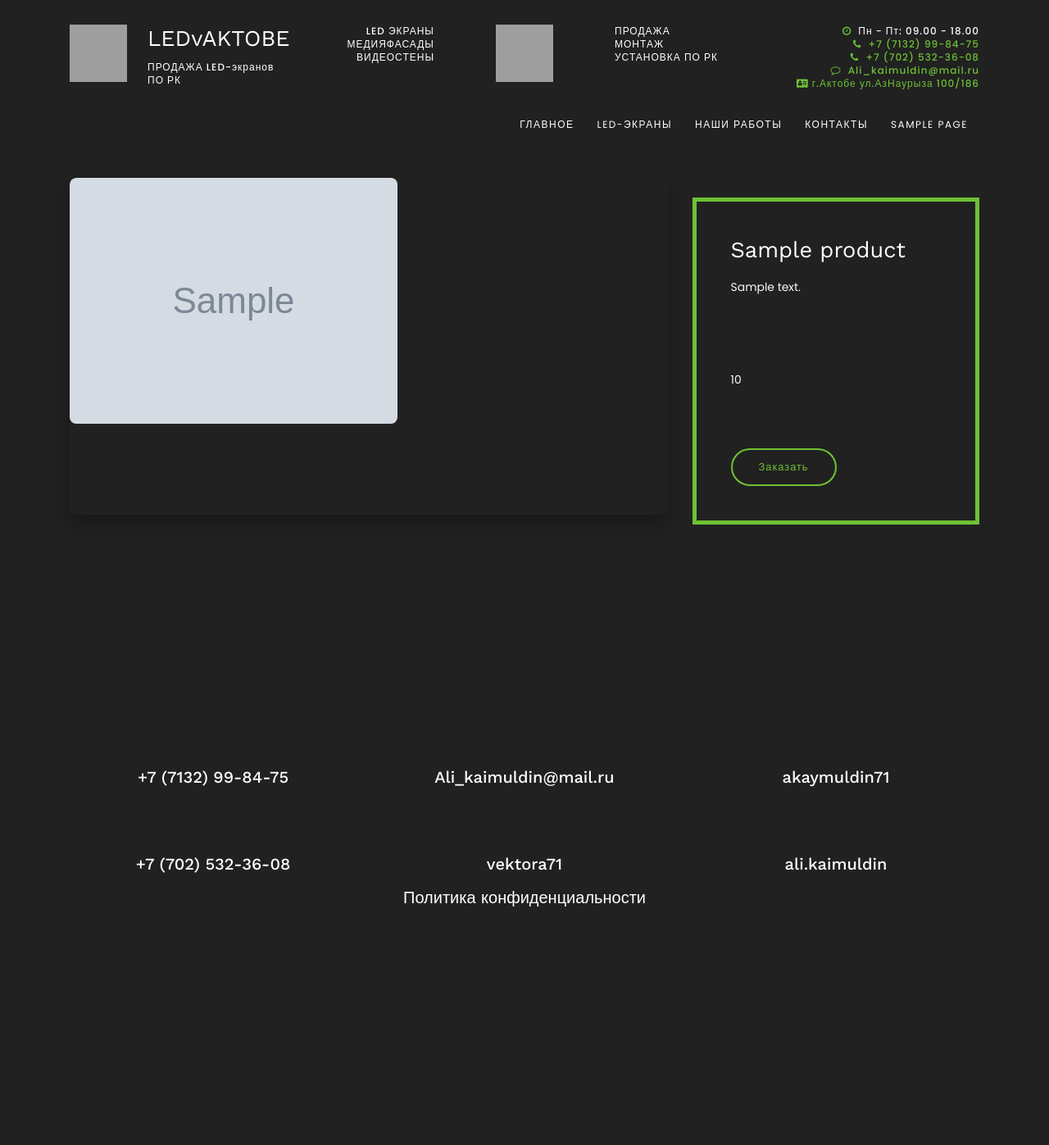
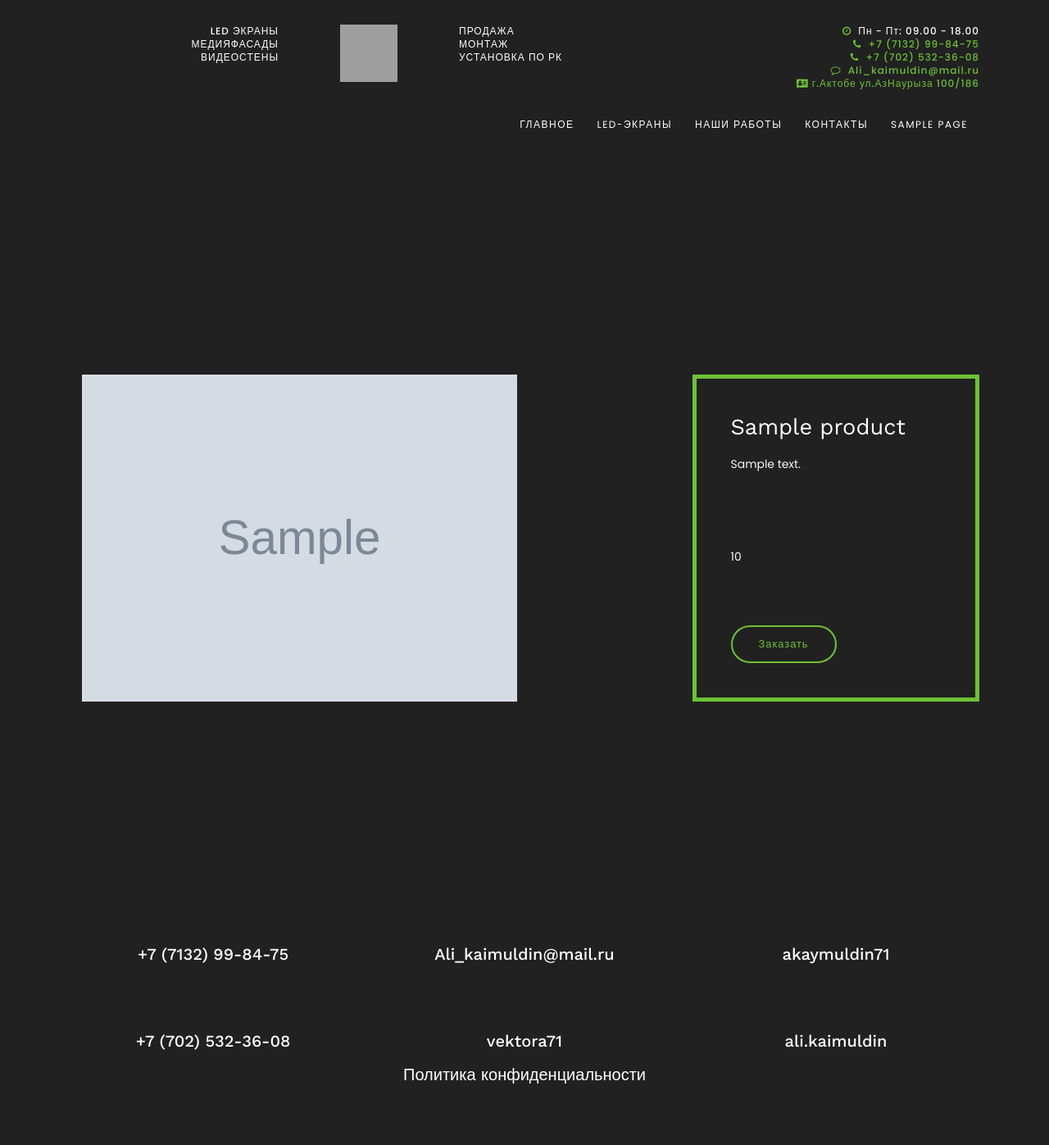
Before and after one commit to lookonkz/led-actobe, a Django app: template stock/templates/stock/product__detail.html in a window 1280 px wide. Shown: the whole page at 82% size. Before the commit the page ends 1106 px from the top, so only its background shows below. Run offline with Django 3.2, Linux system fonts and the light colour scheme; the template is opened without the code that fills it: most values are stand-ins (such as "Sample title", 1, 10 or a date in 2020); grey boxes marked "Sample" are stand-in pictures; some libraries are stand-ins or nearby versions; some web fonts are replaced; grey boxes are pictures that could not be loaded.

Commit message:
v -1.1.4.2

```diff
--- a/static/static_dev/js/custom/custom-op-corporate.js
+++ b/static/static_dev/js/custom/custom-op-corporate.js
@@ -88,7 +88,7 @@
 		/* Testimonials Carousel */
 
 		$("#owl-testimonials").owlCarousel({
-			items : 3,
+			items : 2,
 			itemsDesktop : [800,2],
 			itemsDesktopSmall : [800,1],
 			itemsTablet: [600,1],
--- a/stock/templates/stock/product__detail.html
+++ b/stock/templates/stock/product__detail.html
@@ -8,31 +8,43 @@
     {{ product.description }}
 {% endblock %}
 {% block content %}
-<div class="section padding-top-bottom background-dark over-hide">
-    <div class="container">
-        <div class="row">
-            <div class="clear"></div>
-            <br><br><br><br>
-            <div class="col-lg-8 mt-lg-5 mt-xl-0">
-                <div class="video-section">
-                    <figure class="vimeo rounded-2 img-raised over-hide">
-                        <img src="{{ product.img.url }}" alt="{{ product.name }}" class="rounded-2 over-hide">
-                    </figure>
+    <div class="section small-height padding-top-bottom">
+		<div class="parallax  background-dark over-hide" ></div>
+		<div class="light-fade-over-2"></div>
+		<div class="hero-center-wrap z-bigger">
+			<div class="container hero-text parallax-fade-top">
+				<div class="row">
+                    <div class="col-md-12">
+                    </div>
+				</div>
+			</div>
+		</div>
+	</div>
+
+    <div class="section padding-top-bottom background-dark over-hide">
+        <div class="container">
+            <div class="row">
+                <div class="clear"></div>
+                <br><br><br><br>
+                <div class="col-lg-8 col-md-8 mt-lg-5 mt-xl-0">
+                    <img src="{{ product.img.url }}" alt="{{ product.name }}" class="rounded-2 over-hide col-lg-12 col-md-12 mt-lg-5 mt-xl-0" style="height: 100%; width: auto">
                 </div>
-            </div>
-            <div class="col-lg-4 mt-4 mt-lg-0 mt-xl-4" data-scroll-reveal="enter bottom move 40px over 0.8s after 0.2s" data-scroll-reveal-id="4" data-scroll-reveal-initialized="true" data-scroll-reveal-complete="true">
-                <div class="call-box-5 dark">
-                    <h4 class="color-white">{{ product.name }}</h4>
-                    <p class="mt-3 mb-5">{{ product.description|safe }}</p><br>
-                    <p class="mt-3 mb-5">{{ product.price|safe }}</p><br>
-                    <button type="button" data-toggle="modal" data-target="#exampleModalCenter" class="btn btn-primary btn-simple btn-round btn-long">Заказать</button>
+                <div class="col-lg-4 mt-4 mt-lg-0" data-scroll-reveal="enter bottom move 40px over 0.8s after 0.2s" data-scroll-reveal-id="4" data-scroll-reveal-initialized="true" data-scroll-reveal-complete="true">
+                    <div class="call-box-5 dark">
+                        <h4 class="color-white">{{ product.name }}</h4>
+                        <p class="mt-3 mb-5">{{ product.description|safe }}</p><br>
+                        <p class="mt-3 mb-5">{{ product.price|safe }}</p><br>
+                        <button type="button" data-toggle="modal" data-target="#exampleModalCenter1" class="btn btn-primary btn-simple btn-round btn-long">Заказать</button>
+                    </div>
                 </div>
             </div>
         </div>
     </div>
-</div>
 
-    <div class="modal fade" id="exampleModalCenter" tabindex="-1" role="dialog" aria-labelledby="exampleModalCenterTitle" aria-hidden="true">
+
+
+
+     <div class="modal fade" id="exampleModalCenter1" tabindex="-2" role="dialog" aria-labelledby="exampleModalCenterTitle" aria-hidden="true">
       <div class="modal-dialog modal-dialog-centered" role="document">
         <div class="modal-content">
           <div class="modal-header">
@@ -65,9 +77,9 @@
         </div>
       </div>
     </div>
-    {% if sended %}
 
-    {% endif %}
+
+
 
 
 
@@ -83,11 +95,11 @@ $(document).ready(function(){
      data: formNm.serialize(),
      success: function (data) {
      // Вывод текста результата отправки
-     $(formNm).html(data);
+     $(formNm).html('<h4>Спасибо за зявку!</h4>');
      },
      error: function (jqXHR, text, error) {
      // Вывод текста ошибки отправки
-     $(formNm).html(error);
+     $(formNm).html('<h4>Спасибо за зявку!</h4>');
      }
      });
      return false;
--- a/templates/includes/header.html
+++ b/templates/includes/header.html
@@ -2,26 +2,7 @@
 <div id="menu-wrap" class="cbp-af-header black-menu-background-1st-trans menu-fixed-padding-small menu-shadow">
     <div class="container nav-top-bar">
         <div class="row">
-            <div class="col-md-1" style="text-align: center">
-                <img src="{% static 'img/led.png' %}" alt="" class="" style="height: 70px; width: 70px;">
-
-{#                <p><i class="fa fa-clock-o mr-1"></i> Пн - Пт: 09.00 - 18.00#}
-{#                    <a href="tel:87132998475"><i class="fa fa-phone ml-2 mr-1"></i>#}
-{#                        +7 (7132) 99-84-75#}
-{#                    </a>#}
-{#                    <a href="tel:87025323608"><i class="fa fa-phone ml-2 mr-1"></i>#}
-{#                        +7 (702) 532-36-08#}
-{#                    </a>#}
-{#                    <a href="mailto:Ali_kaimuldin@mail.ru">#}
-{#                        <i class="fa fa-comment-o ml-2 mr-1"></i> Ali_kaimuldin@mail.ru#}
-{#                    </a>#}
-{#                </p>#}
-            </div>
-            <div class="col-md-2">
-                <h4 style="color: white">LEDvAKTOBE</h4>
-                <p>ПРОДАЖА LED-экранов ПО РК</p>
-            </div>
-            <div class="col-md-2" style="text-align: right">
+            <div class="col-md-3" style="text-align: right">
                 <p class="right">
                     LED ЭКРАНЫ <br>
                     МЕДИЯФАСАДЫ<br>
@@ -31,14 +12,14 @@
             <div class="col-md-2" style="text-align: center;">
                 <img src="{% static 'img/led.png' %}" alt="" class="center" style="height: 70px; width: 70px;">
             </div>
-            <div class="col-md-2" style="text-align: left" >
+            <div class="col-md-3" style="text-align: left" >
                 <p>
                     ПРОДАЖА <br>
                     МОНТАЖ<br>
                     УСТАНОВКА ПО РК<br>
                 </p>
             </div>
-            <div class="col-md-3" style="text-align: right">
+            <div class="col-md-4" style="text-align: right">
                 <p class="right">
                     <i class="fa fa-clock-o mr-1"></i> Пн - Пт: 09.00 - 18.00 <br>
                     <a href="tel:87132998475"><i class="fa fa-phone ml-2 mr-1"></i>
```
Also changed, not shown: stock/templates/stock/home.html (+6 -9 lines).
